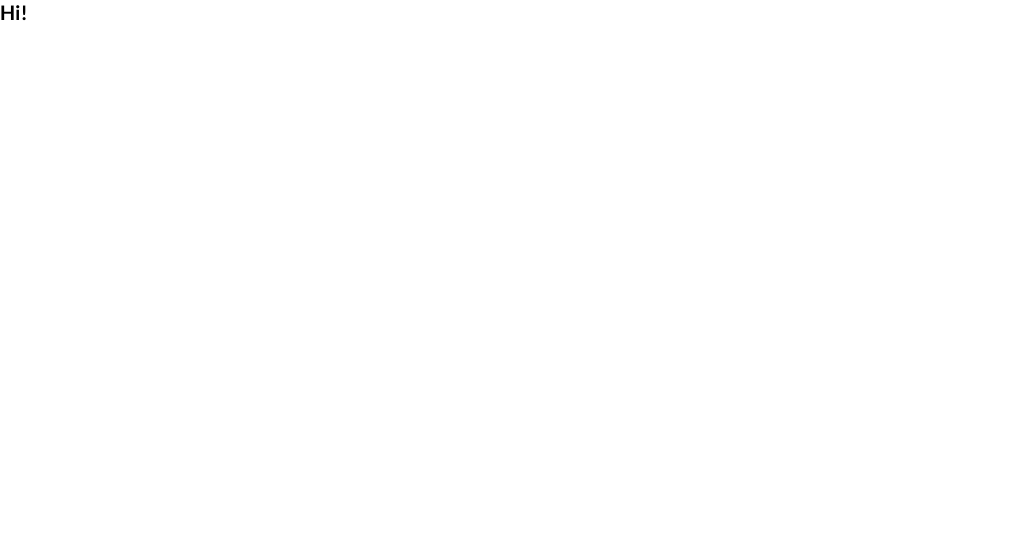
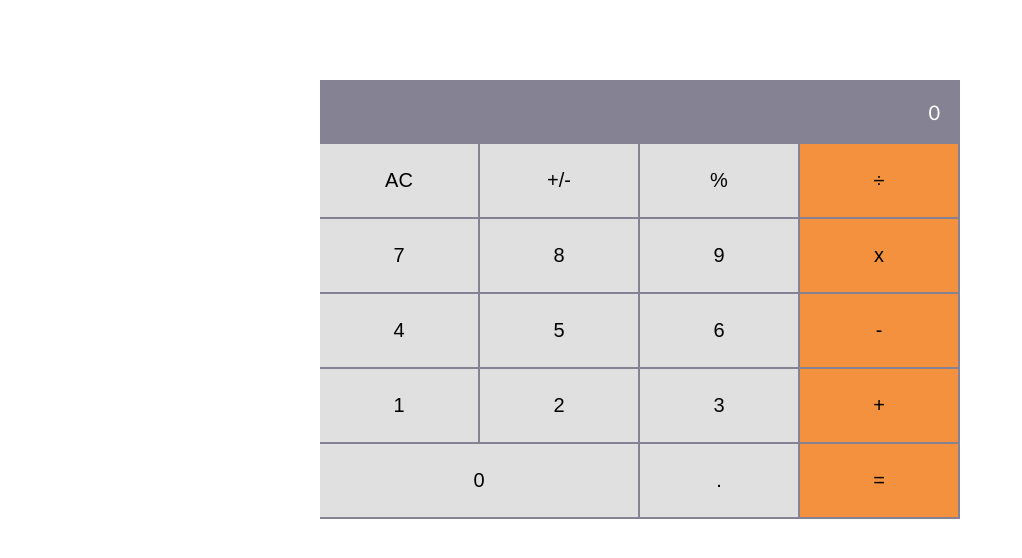
Before and after one commit to Otegaa/math-magicians, a React (Create React App) app: page / in a window 1280 px wide. Shown: the top 558 px of the page, without its empty margins (0-1022 px from the left). Built offline with nearby package versions, Linux system fonts and the light colour scheme.

Commit message:
Use CSS to design calculator interface

```diff
--- a/src/App.js
+++ b/src/App.js
@@ -1,9 +1,10 @@
 import './index.css';
+import Calculator from './components/Calculator';
 
 function App() {
   return (
     <>
-      <h1>Hi!</h1>
+      <Calculator />
     </>
   );
 }
--- /dev/null
+++ b/src/components/Calculator.js
@@ -0,0 +1,10 @@
+import React from 'react';
+import CalculatorDisplay from './CalculatorDisplay';
+
+const Calculator = () => (
+  <>
+    <CalculatorDisplay />
+  </>
+);
+
+export default Calculator;
--- /dev/null
+++ b/src/components/CalculatorDisplay.js
@@ -0,0 +1,75 @@
+import React from 'react';
+
+const CalculatorDisplay = () => (
+  <>
+    <div className="container">
+      <div className="display-calc line">
+        <span>0</span>
+      </div>
+
+      <button type="button" className="btn-white">
+        AC
+      </button>
+      <button type="button" className="btn-white">
+        +/-
+      </button>
+      <button type="button" className="btn-white">
+        %
+      </button>
+      <button type="button" className="btn-orange">
+        &#xf7;
+      </button>
+
+      <button type="button" className="btn-white">
+        7
+      </button>
+      <button type="button" className="btn-white">
+        8
+      </button>
+      <button type="button" className="btn-white">
+        9
+      </button>
+      <button type="button" className="btn-orange">
+        x
+      </button>
+
+      <button type="button" className="btn-white">
+        4
+      </button>
+      <button type="button" className="btn-white">
+        5
+      </button>
+      <button type="button" className="btn-white">
+        6
+      </button>
+      <button type="button" className="btn-orange">
+        -
+      </button>
+
+      <button type="button" className="btn-white">
+        1
+      </button>
+      <button type="button" className="btn-white">
+        2
+      </button>
+      <button type="button" className="btn-white">
+        3
+      </button>
+      <button type="button" className="btn-orange">
+        +
+      </button>
+
+      <button type="button" className="btn-white btn-zero">
+        0
+      </button>
+      <button type="button" className="btn-white">
+        .
+      </button>
+      <button type="button" className="btn-orange">
+        =
+      </button>
+    </div>
+  </>
+);
+
+export default CalculatorDisplay;
--- a/src/index.css
+++ b/src/index.css
@@ -1,7 +1,10 @@
 @import url('https://fonts.googleapis.com/css2?family=Lato:ital,wght@0,300;0,400;0,700;0,900;1,300&display=swap');
 
 :root {
-  --color-light-gray: #d3d3d3;
+  --color-display: #858393;
+  --color-secondary: #e0e0e0;
+  --color-tertiary: #f4913e;
+  --color-white: #fff;
   --transition: all 0.3s ease-in;
 }
 
@@ -29,3 +32,45 @@ body {
   font-family: Lato, sans-serif;
   font-weight: 400;
 }
+
+.container {
+  margin: 8rem auto;
+  width: 50%;
+  max-width: 80%;
+  display: grid;
+  grid-template-columns: repeat(4, 1fr);
+}
+
+.line {
+  padding: 2rem;
+}
+
+.display-calc {
+  background-color: var(--color-display);
+  font-size: 2rem;
+  color: var(--color-white);
+  display: flex;
+  justify-content: flex-end;
+  grid-column: 1/-1;
+}
+
+.btn-orange,
+.btn-white {
+  padding: 2.5rem 4rem;
+  font-size: 2rem;
+  border: none;
+  border-bottom: 2px solid var(--color-display);
+  border-right: 2px solid var(--color-display);
+}
+
+.btn-white {
+  background-color: var(--color-secondary);
+}
+
+.btn-orange {
+  background-color: var(--color-tertiary);
+}
+
+.btn-zero {
+  grid-column: 1 / span 2;
+}
```
